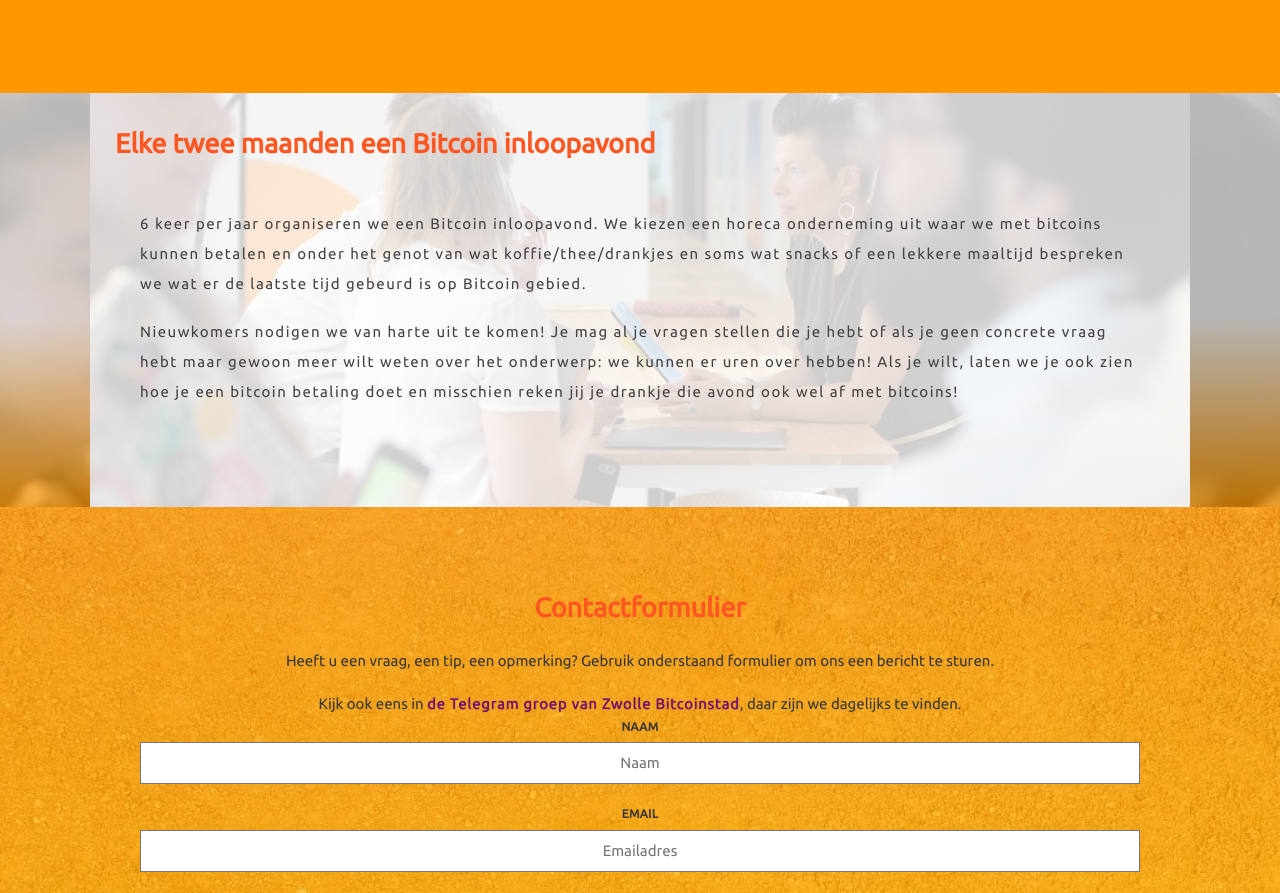
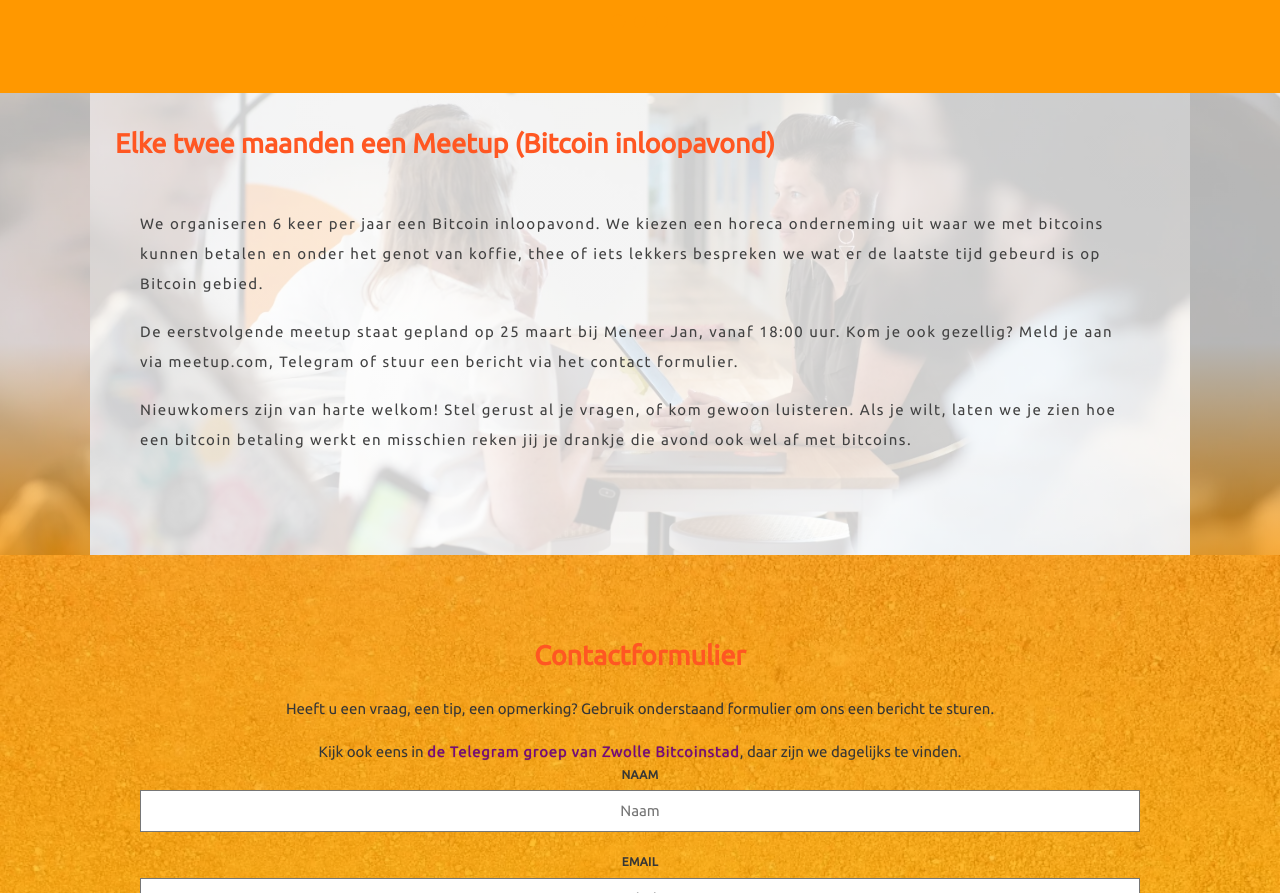
Before and after one commit to Zwolle-Bitcoinstad/zwolle-bitcoinstad-website, a website: page index.html in a window 1280 px wide. Shown: the part 3780-4673 px from the top of the page. Drawn offline with Linux system fonts and the light colour scheme.

Commit message:
Update meetup copy for next event

```diff
--- a/index.html
+++ b/index.html
@@ -433,16 +433,17 @@
 		<section id="meetup" class="content-section">
 			<div id="meetup-container" class="content-container">
 				<div id="meetup-block" class="content-block">
-					<h3 id="meetup-heading" class="content-heading">Elke twee maanden een Bitcoin inloopavond<br></h3>
+					<h3 id="meetup-heading" class="content-heading">Elke twee maanden een Meetup (Bitcoin inloopavond)<br></h3>
 					<div id="meetup-intro" class="content-text text-hero">
-						<p>6 keer per jaar organiseren we een Bitcoin inloopavond. We kiezen een horeca onderneming uit
-							waar we met bitcoins kunnen betalen en onder het genot van wat koffie/thee/drankjes en soms
-							wat snacks of een lekkere maaltijd bespreken we wat er de laatste tijd gebeurd is op Bitcoin
-							gebied.</p>
-						<p>Nieuwkomers nodigen we van harte uit te komen! Je mag al je vragen stellen die je hebt of als
-							je geen concrete vraag hebt maar gewoon meer wilt weten over het onderwerp: we kunnen er
-							uren over hebben! Als je wilt, laten we je ook zien hoe je een bitcoin betaling doet en
-							misschien reken jij je drankje die avond ook wel af met bitcoins!</p>
+						<p>We organiseren 6 keer per jaar een Bitcoin inloopavond. We kiezen een horeca onderneming uit
+							waar we met bitcoins kunnen betalen en onder het genot van koffie, thee of iets lekkers
+							bespreken we wat er de laatste tijd gebeurd is op Bitcoin gebied.</p>
+						<p>De eerstvolgende meetup staat gepland op 25 maart bij Meneer Jan, vanaf 18:00 uur. Kom je ook
+							gezellig? Meld je aan via meetup.com, Telegram of stuur een bericht via het contact
+							formulier.</p>
+						<p>Nieuwkomers zijn van harte welkom! Stel gerust al je vragen, of kom gewoon luisteren. Als je
+							wilt, laten we je zien hoe een bitcoin betaling werkt en misschien reken jij je drankje die
+							avond ook wel af met bitcoins.</p>
 					</div>
 				</div>
 			</div>
```
